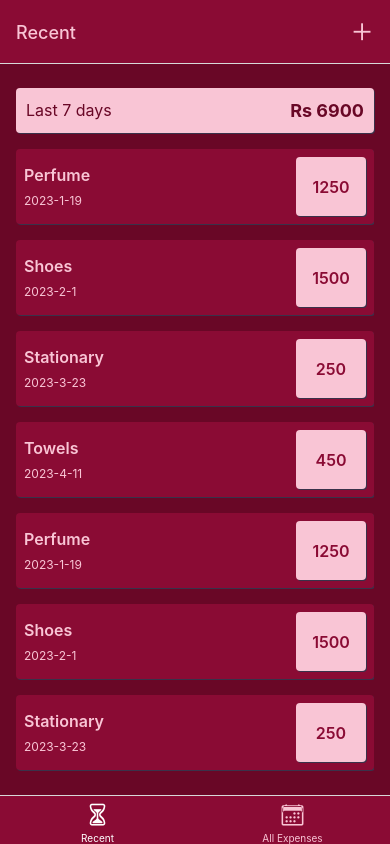
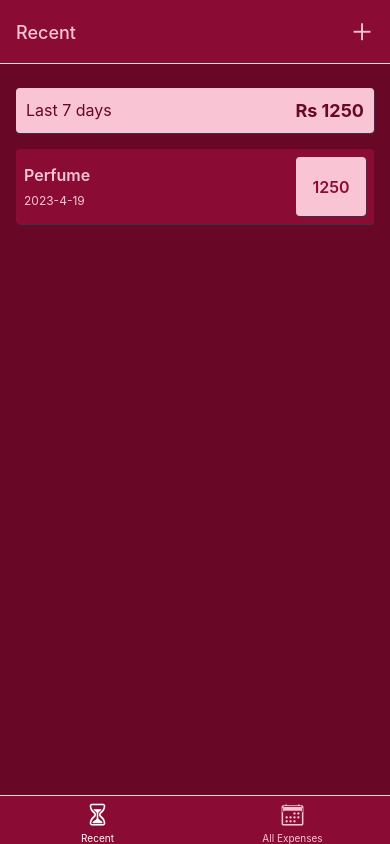
Before and after one commit to Nayni19/Expense-Tracker-App, a React Native app: screen /RecentExpenses in a window 390 px wide. Built offline with nearby package versions, Linux system fonts and the light colour scheme.

Commit message:
Add, delete and update not working

```diff
--- a/App.js
+++ b/App.js
@@ -9,6 +9,7 @@ import RecentExpenses from "./screens/RecentExpenses";
 import AllExpenses from "./screens/AllExpenses";
 import { GlobalStyles } from "./styles";
 import Icon from "./UI/Icon";
+import ExpenseContextProvider from "./store/ExpenseContext";
 
 export default function App() {
   const Stack = createNativeStackNavigator();
@@ -61,6 +62,7 @@ export default function App() {
     <>
       <StatusBar style="light" />
       <NavigationContainer>
+        <ExpenseContextProvider>
           <Stack.Navigator
             screenOptions={{
               headerTintColor: GlobalStyles.colors.primary100,
@@ -80,6 +82,7 @@ export default function App() {
               }}
             />
           </Stack.Navigator>
+        </ExpenseContextProvider>
       </NavigationContainer>
     </>
   );
--- a/components/ExpensesOutput/ExpenseItem.js
+++ b/components/ExpensesOutput/ExpenseItem.js
@@ -1,6 +1,6 @@
 import { Pressable, View, Text, StyleSheet } from "react-native";
 import { GlobalStyles } from "../../styles";
-import getFormattedDate from "../../util/date";
+import { getFormattedDate } from "../../util/date";
 import { useNavigation } from "@react-navigation/native";
 
 const ExpenseItem = ({ id, desc, date, amount }) => {
@@ -8,6 +8,7 @@ const ExpenseItem = ({ id, desc, date, amount }) => {
   const pressHandler = () => {
     navigation.navigate("ManageExpenses", { expenseId: id });
   };
+
   return (
     <Pressable
       onPress={pressHandler}
--- a/components/ExpensesOutput/ExpensesOutput.js
+++ b/components/ExpensesOutput/ExpensesOutput.js
@@ -4,60 +4,10 @@ import ExpensesList from "./ExpensesList";
 import { GlobalStyles } from "../../styles";
 
 const ExpensesOutput = ({ expenses, period }) => {
-  const DUMMY_EXPENSES = [
-    {
-      id: "e1",
-      desc: "Perfume",
-      amount: 1250,
-      date: new Date("2023-01-19"),
-    },
-    {
-      id: "e2",
-      desc: "Shoes",
-      amount: 1500,
-      date: new Date("2023-02-01"),
-    },
-    {
-      id: "e3",
-      desc: "Stationary",
-      amount: 250,
-      date: new Date("2023-03-23"),
-    },
-    {
-      id: "e4",
-      desc: "Towels",
-      amount: 450,
-      date: new Date("2023-04-11"),
-    },
-    {
-      id: "e5",
-      desc: "Perfume",
-      amount: 1250,
-      date: new Date("2023-01-19"),
-    },
-    {
-      id: "e6",
-      desc: "Shoes",
-      amount: 1500,
-      date: new Date("2023-02-01"),
-    },
-    {
-      id: "e7",
-      desc: "Stationary",
-      amount: 250,
-      date: new Date("2023-03-23"),
-    },
-    {
-      id: "e8",
-      desc: "Towels",
-      amount: 450,
-      date: new Date("2023-04-11"),
-    },
-  ];
   return (
     <View style={styles.root}>
-      <ExpensesSummary expenses={DUMMY_EXPENSES} period={period} />
-      <ExpensesList expenses={DUMMY_EXPENSES} />
+      <ExpensesSummary expenses={expenses} period={period} />
+      <ExpensesList expenses={expenses} />
     </View>
   );
 };
@@ -67,6 +17,6 @@ const styles = StyleSheet.create({
   root: {
     backgroundColor: GlobalStyles.colors.primary800,
     padding: 16,
-    flex: 1
+    flex: 1,
   },
 });
--- a/components/ExpensesOutput/ExpensesSummary.js
+++ b/components/ExpensesOutput/ExpensesSummary.js
@@ -5,6 +5,7 @@ const ExpensesSummary = ({ expenses, period }) => {
   const expensesSum = expenses.reduce((sum, expense) => {
     return sum + expense.amount;
   }, 0);
+
   return (
     <View style={styles.root}>
       <Text style={styles.periodText}>{period}</Text>
--- a/screens/AllExpenses.js
+++ b/screens/AllExpenses.js
@@ -1,10 +1,13 @@
 import { StyleSheet, Text, View } from "react-native";
 import ExpensesOutput from "../components/ExpensesOutput/ExpensesOutput";
+import { useContext } from "react";
+import { ExpenseContext } from "../store/ExpenseContext";
 
 const AllExpenses = () => {
+  const expensesCtx = useContext(ExpenseContext);
   return (
     <View style={styles.root}>
-      <ExpensesOutput period={"Total"} />
+      <ExpensesOutput expenses={expensesCtx.expenses} period={"Total"} />
     </View>
   );
 };
--- a/screens/ManageExpenses.js
+++ b/screens/ManageExpenses.js
@@ -1,16 +1,38 @@
-import { useLayoutEffect } from "react";
-import { StyleSheet, Text, View } from "react-native";
+import { useContext, useLayoutEffect } from "react";
+import { StyleSheet, View } from "react-native";
 import { Ionicons } from "@expo/vector-icons";
 import { GlobalStyles } from "../styles";
 import Button from "../components/Button";
+import { ExpenseContext } from "../store/ExpenseContext";
 
 const ManageExpenses = ({ navigation, route }) => {
+  const expenseCtx = useContext(ExpenseContext);
   const id = route.params?.expenseId;
   const isEditing = !!id;
 
-  const onCancelHandler = () => {};
-  const onConfirmHandler = () => {};
-  const ondeleteHandler = () => {};
+  const onCancelHandler = () => {
+    navigation.goBack();
+  };
+  const onConfirmHandler = () => {
+    if (isEditing) {
+      expenseCtx.updateExpense(id, {
+        desc: "Textt",
+        amount: 200,
+        date: "2023-04-21",
+      });
+    } else {
+      expenseCtx.addExpense({
+        desc: "Textt!!",
+        amount: 200,
+        date: "2023-04-21",
+      });
+    }
+    navigation.goBack();
+  };
+  const ondeleteHandler = () => {
+    expenseCtx.deleteExpense(id);
+    navigation.goBack();
+  };
 
   useLayoutEffect(() => {
     navigation.setOptions({
--- a/screens/RecentExpenses.js
+++ b/screens/RecentExpenses.js
@@ -1,10 +1,22 @@
 import { StyleSheet, Text, View } from "react-native";
 import ExpensesOutput from "../components/ExpensesOutput/ExpensesOutput";
+import { useContext } from "react";
+import { ExpenseContext } from "../store/ExpenseContext";
+import { recentDays } from "../util/date";
 
 const RecentExpenses = () => {
+  const expensesCtx = useContext(ExpenseContext);
+
+  const recentExpensesHandler = expensesCtx.expenses.filter((expense) => {
+    const today = new Date();
+    const recent = recentDays(today, 7);
+
+    return expense.date >= recent;
+  });
+
   return (
     <View style={styles.root}>
-      <ExpensesOutput period={"Last 7 days"} />
+      <ExpensesOutput expenses={recentExpensesHandler} period={"Last 7 days"} />
     </View>
   );
 };
--- /dev/null
+++ b/store/ExpenseContext.js
@@ -0,0 +1,111 @@
+import { createContext, useReducer } from "react";
+
+const DUMMY_EXPENSES = [
+  {
+    id: "e1",
+    desc: "Perfume",
+    amount: 1250,
+    date: new Date("2023-04-19"),
+  },
+  {
+    id: "e2",
+    desc: "Shoes",
+    amount: 1500,
+    date: new Date("2023-02-01"),
+  },
+  {
+    id: "e3",
+    desc: "Stationary",
+    amount: 250,
+    date: new Date("2023-03-23"),
+  },
+  {
+    id: "e4",
+    desc: "Towels",
+    amount: 450,
+    date: new Date("2023-04-11"),
+  },
+  {
+    id: "e5",
+    desc: "Perfume",
+    amount: 1250,
+    date: new Date("2023-01-19"),
+  },
+  {
+    id: "e6",
+    desc: "Shoes",
+    amount: 1500,
+    date: new Date("2023-02-01"),
+  },
+  {
+    id: "e7",
+    desc: "Stationary",
+    amount: 250,
+    date: new Date("2023-03-23"),
+  },
+  {
+    id: "e8",
+    desc: "Towels",
+    amount: 450,
+    date: new Date("2023-04-11"),
+  },
+];
+
+export const ExpenseContext = createContext({
+  expenses: [],
+  addExpense: ({ desc, amount, date }) => {},
+  deleteExpense: (id) => {},
+  updateExpense: (id, { desc, amount, date }) => {},
+});
+
+const expenseReducer = (action, state) => {
+  switch (action.type) {
+    case "ADD":
+      const id = new Date().toString() + Math.random().toString();
+      return [{ ...action.payload, id: id }, ...state];
+    case "UPDATE":
+      const updateItemIndex = state.findIndex(
+        (expenses) => expenses.id === action.payload.id
+      );
+      const item = state[updateItemIndex];
+      const itemToBeUpdated = { ...item, ...action.payload.data };
+      const updatedItem = [...state];
+      updatedItem[updateItemIndex] = itemToBeUpdated;
+      return updatedItem;
+
+    case "DELETE":
+      return state.filter((expenses) => expenses.id !== action.payload);
+    default:
+      return state;
+  }
+};
+
+const ExpenseContextProvider = ({ children }) => {
+  const [expenseState, dispatch] = useReducer(expenseReducer, DUMMY_EXPENSES);
+
+  const addExpense = (expenseData) => {
+    dispatch({ type: "ADD", payload: expenseData });
+  };
+
+  const updateExpense = (id, expenseData) => {
+    dispatch({ type: "UPDATE", payload: { id: id, data: expenseData } });
+  };
+
+  const deleteExpense = (id) => {
+    dispatch({ type: "DELETE", payload: id });
+  };
+
+  const value = {
+    expenses: expenseState,
+    addExpense: addExpense,
+    updateExpense: updateExpense,
+    deleteExpense: deleteExpense,
+  };
+
+  return (
+    <ExpenseContext.Provider value={value}>{children}</ExpenseContext.Provider>
+  );
+
+};
+
+export default ExpenseContextProvider;
--- a/util/date.js
+++ b/util/date.js
@@ -1,5 +1,7 @@
-const getFormattedDate = (date) => {
+export const getFormattedDate = (date) => {
   return `${date.getFullYear()}-${date.getMonth() + 1}-${date.getDate()}`;
 };
 
-export default getFormattedDate;
+export const recentDays = (date, days) => {
+  return new Date(date.getFullYear(), date.getMonth(), date.getDate() - days);
+};
```
Lines whose indentation alone changed are shown as unchanged.
